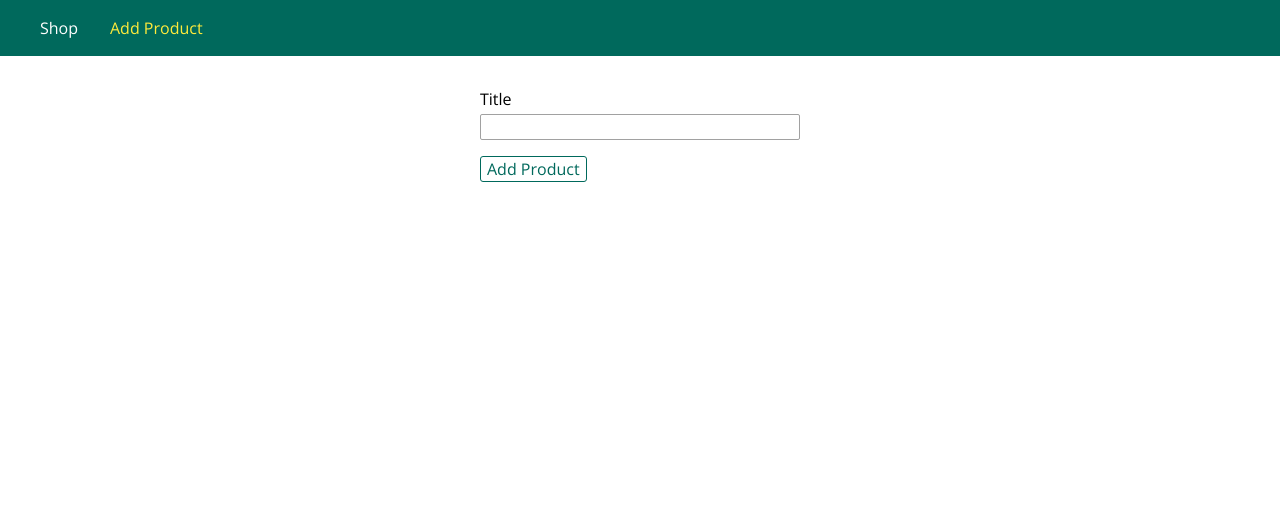
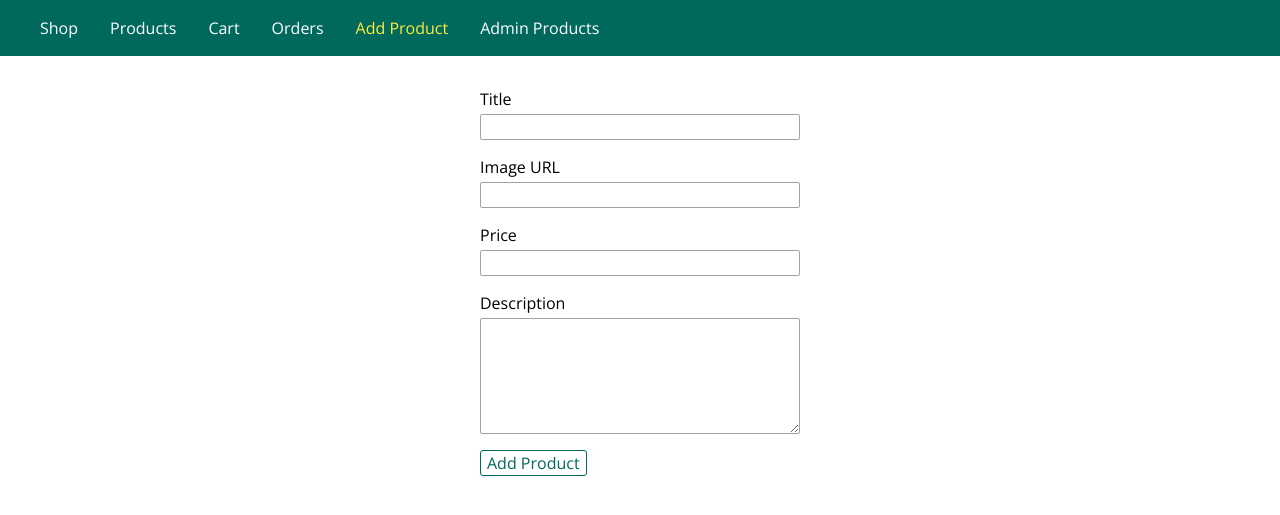
Before and after one commit to Sameerkash/JavaScript-Projects, a Node server app: page /admin/add-product in a window 1280 px wide. Shown: the top 515 px of the page. Run offline with Node 20, Linux system fonts and the light colour scheme; some libraries are stand-ins or nearby versions.

Commit message:
enhcnaed app

```diff
--- /dev/null
+++ b/academind/controllers/admin.js
@@ -0,0 +1,31 @@
+const Product = require('../models/product');
+
+exports.getAddProduct = (req, res, next) => {
+  res.render('admin/add-product', {
+    pageTitle: 'Add Product',
+    path: '/admin/add-product',
+    formsCSS: true,
+    productCSS: true,
+    activeAddProduct: true
+  });
+};
+
+exports.postAddProduct = (req, res, next) => {
+  const title = req.body.title;
+  const imageUrl = req.body.imageUrl;
+  const price = req.body.price;
+  const description = req.body.description;
+  const product = new Product(title, imageUrl, description, price);
+  product.save();
+  res.redirect('/');
+};
+
+exports.getProducts = (req, res, next) => {
+  Product.fetchAll(products => {
+    res.render('admin/products', {
+      prods: products,
+      pageTitle: 'Admin Products',
+      path: '/admin/products'
+    });
+  });
+};
--- a/academind/controllers/error.js
+++ b/academind/controllers/error.js
@@ -1,3 +1,3 @@
 exports.get404 = (req, res, next) => {
-  res.status(404).render('404', { pageTitle: 'Page Not Found' });
+  res.status(404).render('404', { pageTitle: 'Page Not Found', path: '/404' });
 };
--- a/academind/data/products.json
+++ b/academind/data/products.json
@@ -1 +1 @@
-[{"title":"dffsa"},{"title":"Another"},{"title":"fasdfdas"},{"title":"asdas"},{"title":"mh"},{"title":"kn"}]
+[{"title":"A Book","imageUrl":"https://www.publicdomainpictures.net/pictures/10000/velka/1-1210009435EGmE.jpg","description":"This is an awesome book!","price":"19"}]
--- a/academind/public/css/forms.css
+++ b/academind/public/css/forms.css
@@ -3,18 +3,21 @@
 }
 
 .form-control label,
-.form-control input {
+.form-control input,
+.form-control textarea {
   display: block;
   width: 100%;
   margin-bottom: 0.25rem;
 }
 
-.form-control input {
+.form-control input,
+.form-control textarea {
   border: 1px solid #a1a1a1;
   font: inherit;
   border-radius: 2px;
 }
 
-.form-control input:focus {
+.form-control input:focus,
+.form-control textarea:focus {
   outline-color: #00695c;
 }
--- /dev/null
+++ b/academind/views/admin/add-product.ejs
@@ -0,0 +1,31 @@
+<%- include('../includes/head.ejs') %>
+    <link rel="stylesheet" href="/css/forms.css">
+    <link rel="stylesheet" href="/css/product.css">
+</head>
+
+<body>
+   <%- include('../includes/navigation.ejs') %>
+
+    <main>
+        <form class="product-form" action="/admin/add-product" method="POST">
+            <div class="form-control">
+                <label for="title">Title</label>
+                <input type="text" name="title" id="title">
+            </div>
+            <div class="form-control">
+                <label for="imageUrl">Image URL</label>
+                <input type="text" name="imageUrl" id="imageUrl">
+            </div>
+            <div class="form-control">
+                <label for="price">Price</label>
+                <input type="number" name="price" id="price" step="0.01">
+            </div>
+            <div class="form-control">
+                <label for="description">Description</label>
+                <textarea name="description" id="description" rows="5"></textarea>
+            </div>
+
+            <button class="btn" type="submit">Add Product</button>
+        </form>
+    </main>
+<%- include('../includes/end.ejs') %>
--- a/academind/views/includes/navigation.ejs
+++ b/academind/views/includes/navigation.ejs
@@ -1,8 +1,26 @@
 <header class="main-header">
     <nav class="main-header__nav">
         <ul class="main-header__item-list">
-            <li class="main-header__item"><a class="<%= path === '/' ? 'active' : '' %>" href="/">Shop</a></li>
-            <li class="main-header__item"><a class="<%= path === '/admin/add-product' ? 'active' : '' %>" href="/admin/add-product">Add Product</a></li>
+            <li class="main-header__item">
+                <a class="<%= path === '/' ? 'active' : '' %>" href="/">Shop</a>
+            </li>
+            <li class="main-header__item">
+                <a class="<%= path === '/products' ? 'active' : '' %>" href="/products">Products</a>
+            </li>
+            <li class="main-header__item">
+                <a class="<%= path === '/cart' ? 'active' : '' %>" href="/cart">Cart</a>
+            </li>
+            <li class="main-header__item">
+                <a class="<%= path === '/orders' ? 'active' : '' %>" href="/orders">Orders</a>
+            </li>
+            <li class="main-header__item">
+                <a class="<%= path === '/admin/add-product' ? 'active' : '' %>" href="/admin/add-product">Add Product
+                </a>
+            </li>
+            <li class="main-header__item">
+                <a class="<%= path === '/admin/products' ? 'active' : '' %>" href="/admin/products">Admin Products
+                </a>
+            </li>
         </ul>
     </nav>
 </header>
--- /dev/null
+++ b/academind/views/shop/cart.ejs
@@ -0,0 +1,6 @@
+<%- include('../includes/head.ejs') %>
+    </head>
+
+    <body>
+        <%- include('../includes/navigation.ejs') %>
+        <%- include('../includes/end.ejs') %>
```
Also changed, not shown: academind/controllers/shop.js (added, +42 -0 lines), academind/models/product.js (+10 -7 lines), academind/routes/admin.js (+6 -6 lines), academind/routes/shop.js (+10 -2 lines), academind/views/admin/products.ejs (added, +43 -0 lines), academind/views/shop/index.ejs (added, +34 -0 lines), academind/views/shop/orders.ejs (added, +9 -0 lines), academind/views/shop/product-list.ejs (added, +41 -0 lines), academind/views/admin/edit-product.ejs (added), academind/views/shop/checkout.ejs (added), academind/views/shop/product-detail.ejs (added). Lines whose indentation alone changed are shown as unchanged.
